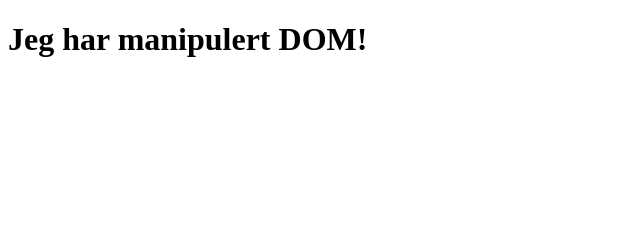
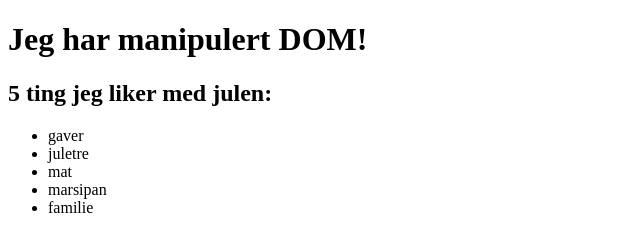
Before and after one commit to brolun/JavaScript---API, a plain HTML site: page forelesning-02/oppgaver.html in a window 1280 px wide. Shown: the whole page, without its empty margins (0-640 px from the left). Drawn offline with Linux system fonts and the light colour scheme.

Commit message:
Oppgave 2 - Lag en liste med 5 listeelementer

```diff
--- a/forelesning-02/oppgaver.html
+++ b/forelesning-02/oppgaver.html
@@ -10,6 +10,17 @@
 			const manipulateDOM = document.createElement("h1");
 			manipulateDOM.innerHTML = "Jeg har manipulert DOM!";
 			document.body.append(manipulateDOM);
+
+			const listHeading = document.createElement("h2");
+			listHeading.innerHTML = "5 ting jeg liker med julen:";
+			let favThings = ["gaver", "juletre", "mat", "marsipan", "familie"];
+			const christmasList = document.createElement("ul");
+			for (let i = 0; i < favThings.length; i++) {
+				let listItem = document.createElement("li");
+				listItem.textContent = favThings[i];
+				christmasList.appendChild(listItem);
+			}
+			document.body.append(listHeading, christmasList);
 		</script>
 	</body>
 </html>
```
